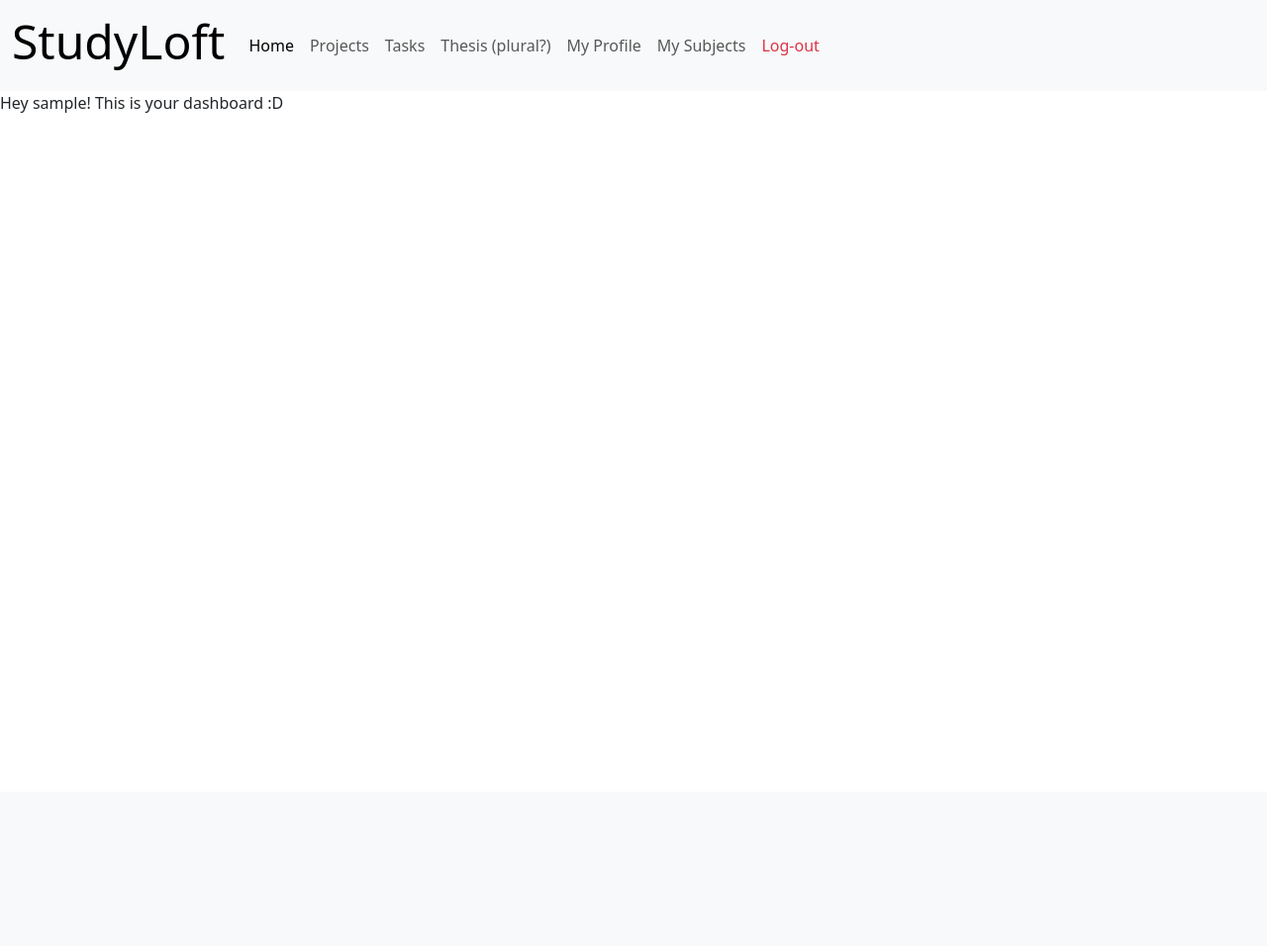
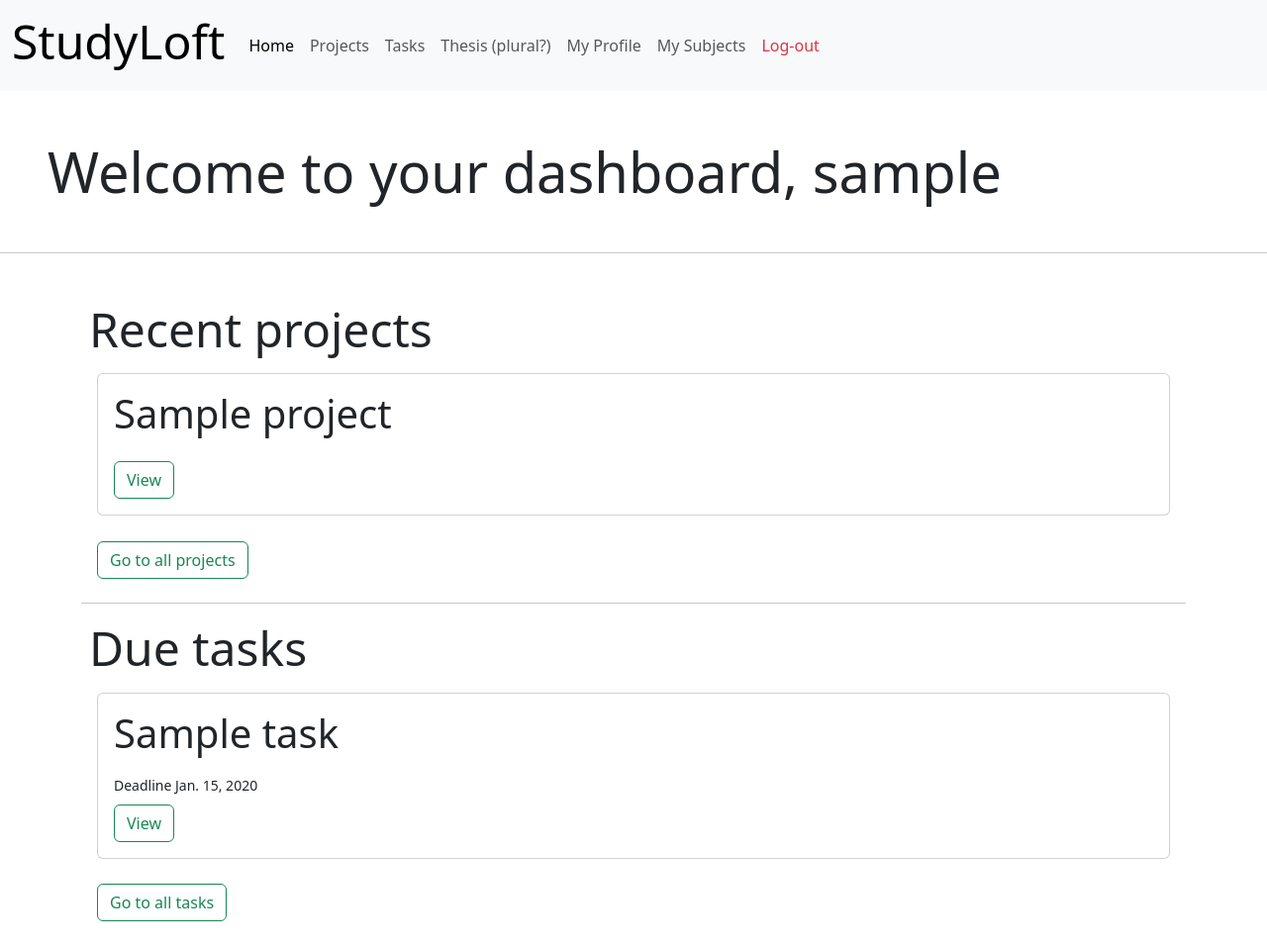
Before and after one commit to vuca1/StudyLoft, a Django app: page / in a window 1280 px wide. Shown: the whole page at 99% size. Before the commit the page ends 114 px from the top, so only its background shows below. Run offline with Django 5.2, Linux system fonts and the light colour scheme; a user stored in the database is signed in; tables that the repository leaves empty hold one stand-in row (values such as "Sample post").

Commit message:
update index view to display recent projects and due tasks for authenticated users

```diff
--- a/studyloft/academics/templates/academics/index.html
+++ b/studyloft/academics/templates/academics/index.html
@@ -3,5 +3,30 @@
 {% load static %}
 
 {% block body %}
-    Hey {{ request.user.username }}! This is your dashboard :D
+
+    <div class="display-4 m-5">Welcome to your dashboard, {{request.user.username }}</div>
+
+    <hr>
+
+    <div class="container mb-4 mt-5">
+        <div class="display-5 m-2"><b>Recent projects</b></div>
+        {% for project in projects %}
+            {% include "academics/includes/card.html" with job=project url_name="project" %}
+        {% empty %}
+            No projects yet.
+        {% endfor %}
+        <div class="display-6 mb-4"><a class="btn btn-outline-success ms-3" href="{% url 'projects_list' %}">Go to all projects</a></div>
+
+        <hr>
+
+        <div class="display-5 m-2"><b>Due tasks</b></div>
+        {% for task in tasks %}
+            {% include "academics/includes/card.html" with job=task url_name="task" %}
+        {% empty %}
+            No tasks yet.
+        {% endfor %}
+        <div class="display-6 mb-2"><a class="btn btn-outline-success ms-3" href="{% url 'tasks_list' %}">Go to all tasks</a></div>
+
+    </div>
+
 {% endblock %}
--- a/studyloft/academics/views.py
+++ b/studyloft/academics/views.py
@@ -88,8 +88,12 @@ class NewThesisForm(forms.Form):
 
 
 def index(request):
+    # TODO: main page layout with practical information (limit 3? important tasks/projects)
     if request.user.is_authenticated:
-        return render(request, "academics/index.html")
+        return render(request, "academics/index.html", {
+            "projects": request.user.contributing_projects.all().order_by("timestamp")[:3],
+            "tasks": request.user.assigned_tasks.all().order_by("-deadline")[:3]
+        })
     else:
         return render(request, "academics/login.html", {
             "message": "You need to login first."
```
